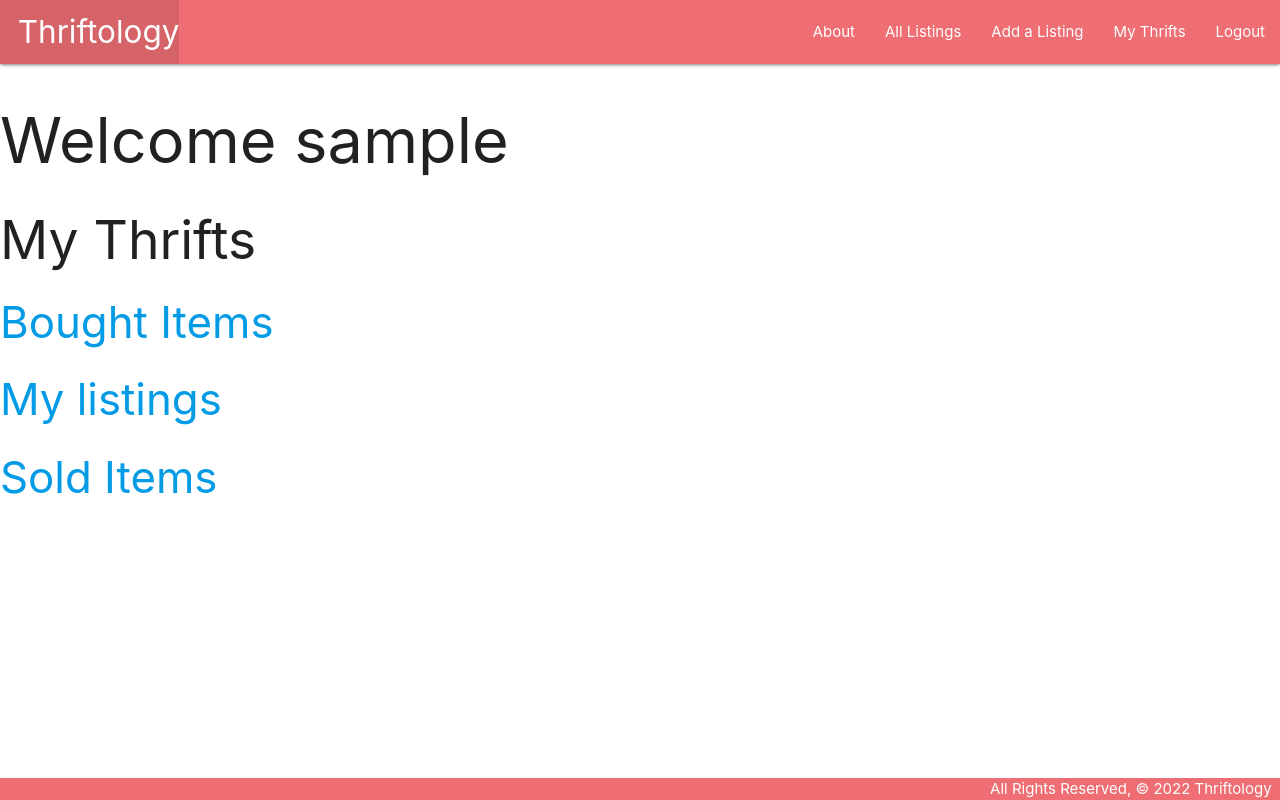
After one commit to kjicodes/thriftology, a Django app: page /mythrifts/ in a window 1280 px wide. The commit adds this page. Run offline with Django 4.2, Linux system fonts and the light colour scheme; the visitor is signed in with stand-in values (Sample User, id 1).

Commit message:
add logoutlink start myThrift page updated string overide

```diff
--- a/main_app/templates/base.html
+++ b/main_app/templates/base.html
@@ -22,6 +22,9 @@
                     <li><a href="{% url 'listings_index' %}">All Listings</a></li>
                     {% if user.is_authenticated %}
                         <li><a href="">Add a Listing</a></li>
+                        <li><a href="{%url 'mythrifts_index'%}">My Thrifts</a></li>
+                        <li><a href="{%url 'logout'%}">Logout</a></li>
+
                     {% else %}
                         <li><a href="{% url 'signup' %}">Sign Up</a></li>
                         <li><a href="{% url 'login' %}">Log In</a></li>
--- /dev/null
+++ b/main_app/templates/mythrifts/index.html
@@ -0,0 +1,52 @@
+{% extends 'base.html' %}
+{% block content %}
+
+<h1>Welcome {{user}}</h1>
+<h2>My Thrifts</h2>
+<h3><a href="">Bought Items</a></h3>
+<h3><a href="">My listings</a></h3>
+<h3><a href="">Sold Items</a></h3>
+
+{%for listing in listings%}
+<a href="">
+    <div class="card">
+        <div class="card-content">
+            <span class="card-title">{{ listing.title }}</span>
+            <p>Insert Image Here</p>
+            <p>Gender: {{ listing.gender }}</p>
+            <p>Size: {{ listing.size }}</p>
+            <p>Price: {{ listing.price }}</p>
+        </div>
+    </div>
+  </a>
+  {% endfor %}
+
+  {%for item in bought%}
+<a href="">
+    <div class="card">
+        <div class="card-content">
+            <span class="card-title">{{ listing.title }}</span>
+            <p>Insert Image Here</p>
+            <p>Gender: {{ bought.gender }}</p>
+            <p>Size: {{ bought.size }}</p>
+            <p>Price: {{ bought.price }}</p>
+        </div>
+    </div>
+  </a>
+  {% endfor %}
+
+
+{%for item in sold%}
+<a href="">
+    <div class="card">
+        <div class="card-content">
+            <span class="card-title">{{ listing.title }}</span>
+            <p>Insert Image Here</p>
+            <p>Gender: {{ sold.gender }}</p>
+            <p>Size: {{ sold.size }}</p>
+            <p>Price: {{ sold.price }}</p>
+        </div>
+    </div>
+  </a>
+  {% endfor %}
+{% endblock %}
--- a/main_app/urls.py
+++ b/main_app/urls.py
@@ -5,12 +5,13 @@ urlpatterns = [
     path('', views.home, name='home'),
     path('about/', views.about, name='about'),
     path('accounts/signup/', views.signup, name='signup'),
-    path('listings/', views.listings_index, name = "listings_index"),  # Kyle
+    path('listings/', views.listings_index, name="listings_index"),  # Kyle
+    path('mythrifts/', views.mythrifts_index,
+         name="mythrifts_index"),  # Randolph
     # path('listing/<int:listing_id>/',),  # Kateleen
     # path('listing/<int:listing_id>/buy'),
     # path('listing/create/'),  # Venessa
     # path('listing/<int:listing_id>/add_photo/'),  # Venessa
-    # path('users/<int:user_id>/listings'),  # Randolph
     # # still to be figured out
     # path('users/<int:user_id>/listings/<int:listing_id>/update'),  # Randolph
 ]
--- a/main_app/views.py
+++ b/main_app/views.py
@@ -15,6 +15,8 @@ def home(request):
     return render(request, 'home.html')
 
 # About
+
+
 def about(request):
     return render(request, 'about.html')
 
@@ -26,20 +28,27 @@ def about(request):
 
 
 def signup(request):
-  error_message = ''
-  if request.method == 'POST':
-    form = UserCreationForm(request.POST)
-    if form.is_valid():
-      user = form.save()
-      login(request, user)
-      return redirect('index')
-    else:
-      error_message = 'Invalid sign up - try again'
-  form = UserCreationForm()
-  context = {'form': form, 'error_message': error_message}
-  return render(request, 'registration/signup.html', context)
+    error_message = ''
+    if request.method == 'POST':
+        form = UserCreationForm(request.POST)
+        if form.is_valid():
+            user = form.save()
+            login(request, user)
+            return redirect('index')
+        else:
+            error_message = 'Invalid sign up - try again'
+    form = UserCreationForm()
+    context = {'form': form, 'error_message': error_message}
+    return render(request, 'registration/signup.html', context)
+
 
 @login_required
 def listings_index(request):
-  listings = Listing.objects.all()
-  return render(request, 'listings/index.html', { 'listings': listings })
+    listings = Listing.objects.all()
+    return render(request, 'listings/index.html', {'listings': listings})
+
+
+@login_required
+def mythrifts_index(request):
+    user = request.user
+    return render(request, 'mythrifts/index.html', {'user': user})
```
Also changed, not shown: main_app/models.py (+5 -3 lines).
